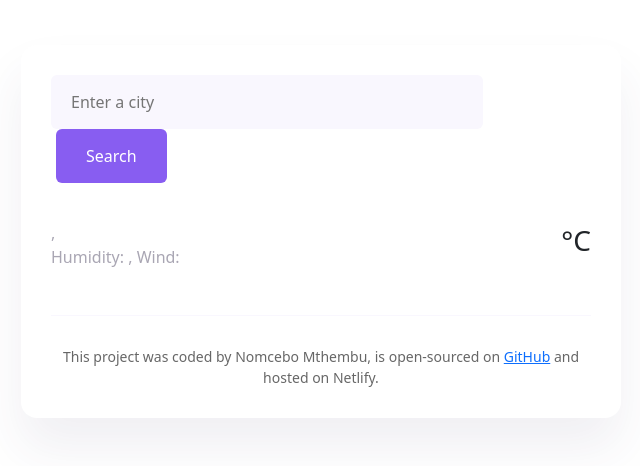
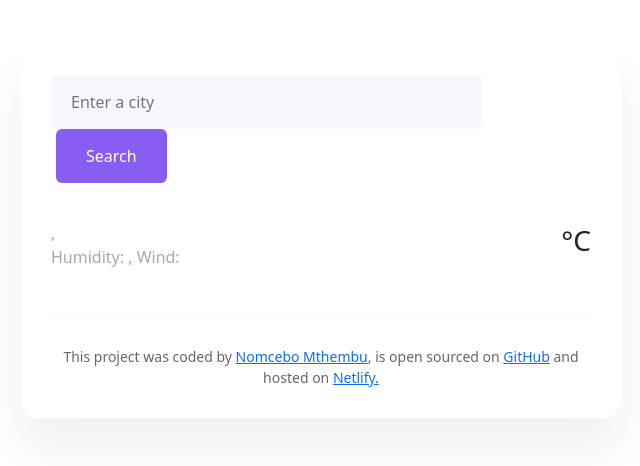
Before and after one commit to Nomcebo-coder-hub/Vanilla-Weather-app, a plain HTML site: page index.html in a window 1280 px wide. Shown: the whole page, without its empty margins (319-959 px from the left). Drawn offline with nearby package versions, Linux system fonts and the light colour scheme; no server answers.

Commit message:
Changed the whole index.html

```diff
--- a/index.html
+++ b/index.html
@@ -47,13 +47,19 @@
         </div>
       </main>
       <footer>
-        This project was coded by Nomcebo Mthembu, is open-sourced on
+        This project was coded by
+        <a href="https://github.com/Nomcebo-coder-hub" target="_blank"
+          >Nomcebo Mthembu</a
+        >, is open sourced on
         <a
           href="https://github.com/Nomcebo-coder-hub/Week-7-final-project"
           target="_blank"
           >GitHub</a
         >
-        and hosted on Netlify.
+        and hosted on
+        <a href="https://week-7-weather.netlify.app/" target="_blank"
+          >Netlify.</a
+        >
       </footer>
     </div>
     <script src="src/index.js"></script>
```
